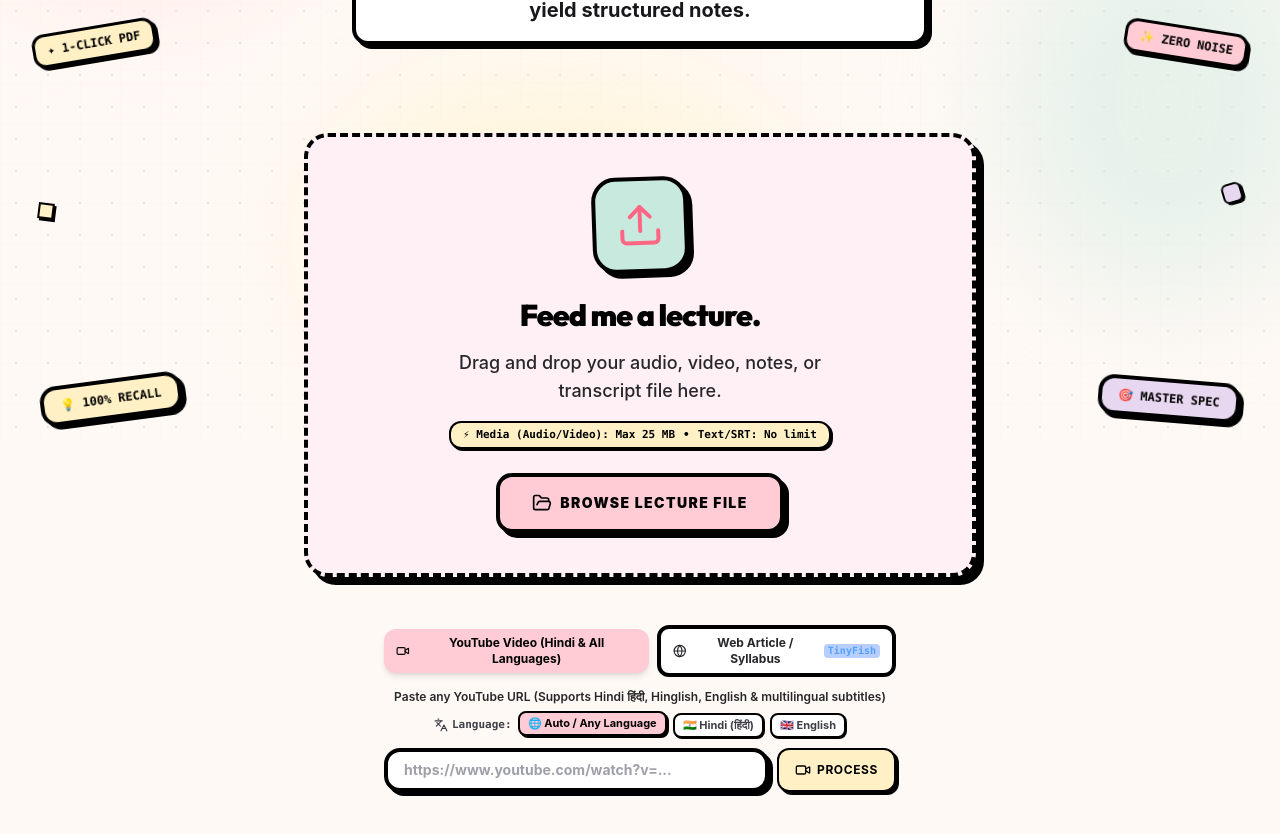
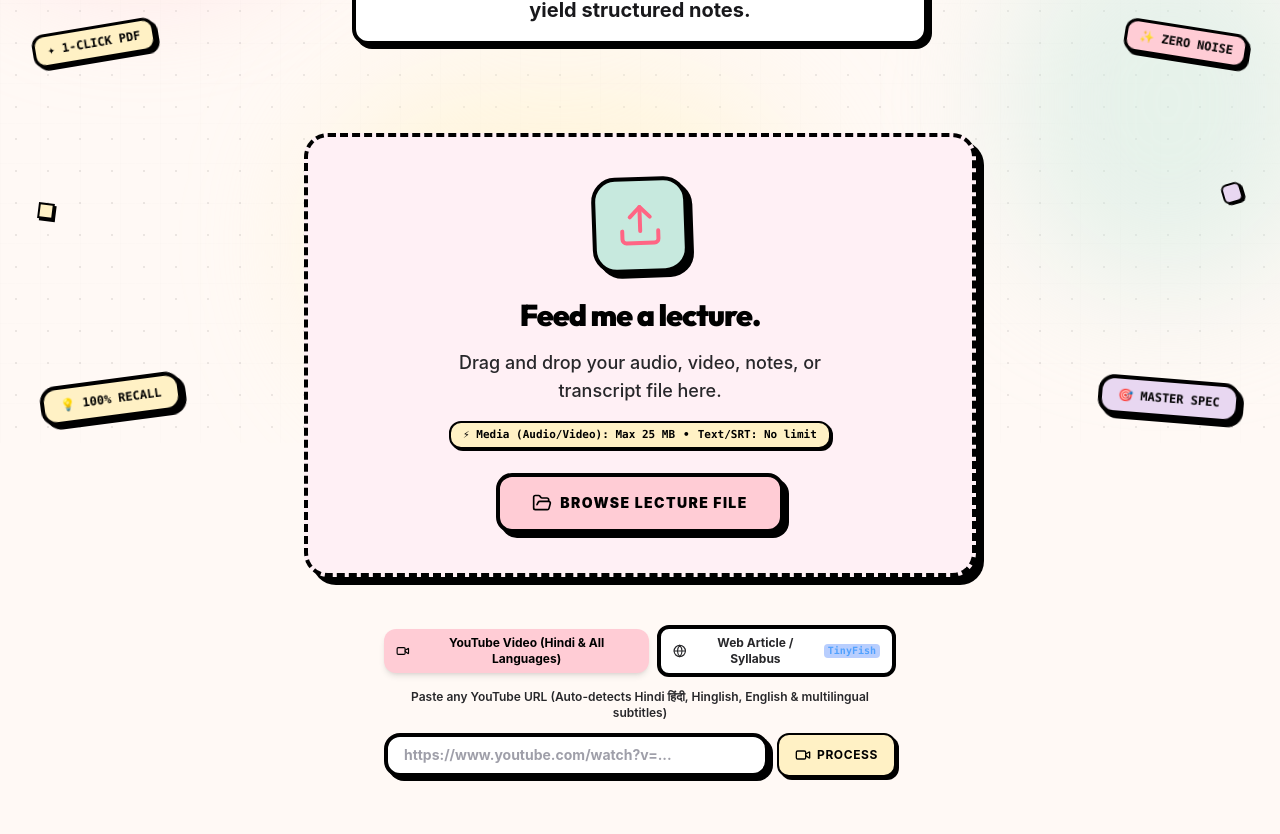
Before and after one commit to Shauryagupta4/ClassMind-AI, a React (Vite) app: page / in a window 1280 px wide. Shown: the part 357-1191 px from the top of the page. Built offline with nearby package versions, Linux system fonts and the light colour scheme; no server answers.

Commit message:
refactor: remove manual language buttons in favor of seamless auto-detection

```diff
--- a/src/components/YouTubeInput.jsx
+++ b/src/components/YouTubeInput.jsx
@@ -1,5 +1,5 @@
 import React, { useState } from 'react';
-import { Loader2, Video, Globe, Sparkles, Languages, AlertTriangle } from 'lucide-react';
+import { Loader2, Video, Globe, Sparkles, AlertTriangle } from 'lucide-react';
 import { useTheme } from '../context/ThemeContext';
 import { fetchWebContent } from '../lib/tinyfish';
 
@@ -9,7 +9,6 @@ const YouTubeInput = ({ onTranscriptReady }) => {
 
   const [mode, setMode] = useState('youtube'); // 'youtube' | 'web'
   const [url, setUrl] = useState('');
-  const [langPreference, setLangPreference] = useState('auto'); // 'auto' | 'hi' | 'en'
   const [loading, setLoading] = useState(false);
   const [error, setError] = useState(null);
   const [disabledCaptionMeta, setDisabledCaptionMeta] = useState(null);
@@ -20,7 +19,7 @@ const YouTubeInput = ({ onTranscriptReady }) => {
       onTranscriptReady(promptText, {
         type: 'youtube',
         name: topicName,
-        language: langPreference
+        language: 'auto-detected'
       });
     }
   };
@@ -38,10 +37,7 @@ const YouTubeInput = ({ onTranscriptReady }) => {
         const resp = await fetch(`${serverUrl}/api/transcript`, {
           method: 'POST',
           headers: { 'Content-Type': 'application/json' },
-          body: JSON.stringify({
-            url,
-            lang: langPreference === 'auto' ? null : langPreference
-          }),
+          body: JSON.stringify({ url }),
         });
 
         if (!resp.ok) {
@@ -58,7 +54,7 @@ const YouTubeInput = ({ onTranscriptReady }) => {
           onTranscriptReady(transcript, {
             type: 'youtube',
             name: url,
-            language: language || langPreference
+            language: language || 'auto-detected'
           });
         }
       } else {
@@ -112,39 +108,11 @@ const YouTubeInput = ({ onTranscriptReady }) => {
       </div>
 
       <form onSubmit={handleSubmit}>
-        <label className={`block text-xs font-semibold ${currentStyles.textSecondary} mb-2 text-center`}>
+        <label className={`block text-xs font-semibold ${currentStyles.textSecondary} mb-3 text-center`}>
           {mode === 'youtube'
-            ? 'Paste any YouTube URL (Supports Hindi हिंदी, Hinglish, English & multilingual subtitles)'
+            ? 'Paste any YouTube URL (Auto-detects Hindi हिंदी, Hinglish, English & multilingual subtitles)'
             : 'Paste any course link, Wikipedia, or syllabus URL (Ingested by TinyFish)'}
         </label>
-
-        {/* Language selector in YouTube mode */}
-        {mode === 'youtube' && (
-          <div className="flex items-center justify-center gap-1.5 mb-2.5">
-            <span className="text-[11px] font-mono font-bold text-zinc-700 flex items-center gap-1">
-              <Languages className="w-3.5 h-3.5" />
-              Language:
-            </span>
-            {[
-              { id: 'auto', label: '🌐 Auto / Any Language' },
-              { id: 'hi', label: '🇮🇳 Hindi (हिंदी)' },
-              { id: 'en', label: '🇬🇧 English' }
-            ].map(l => (
-              <button
-                key={l.id}
-                type="button"
-                onClick={() => setLangPreference(l.id)}
-                className={`px-2 py-0.5 text-[10px] md:text-[11px] font-bold rounded-lg border-2 border-black transition-all cursor-pointer ${
-                  langPreference === l.id
-                    ? 'bg-[#FFCCD5] text-black shadow-[2px_2px_0px_#000] -translate-y-0.5 font-black'
-                    : 'bg-white text-zinc-700 hover:bg-zinc-100 shadow-[1px_1px_0px_#000]'
-                }`}
-              >
-                {l.label}
-              </button>
-            ))}
-          </div>
-        )}
 
         <div className="flex gap-2">
           <input
```
